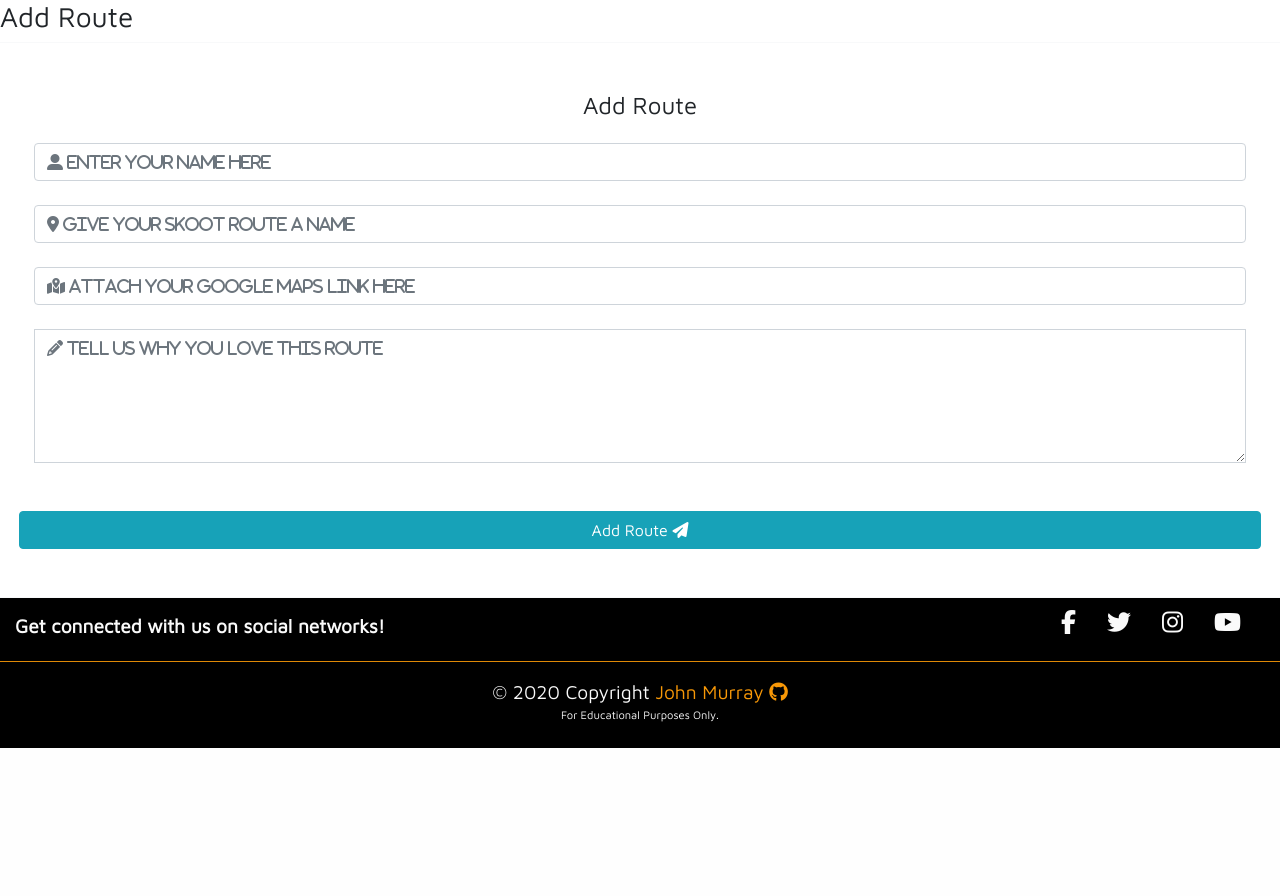
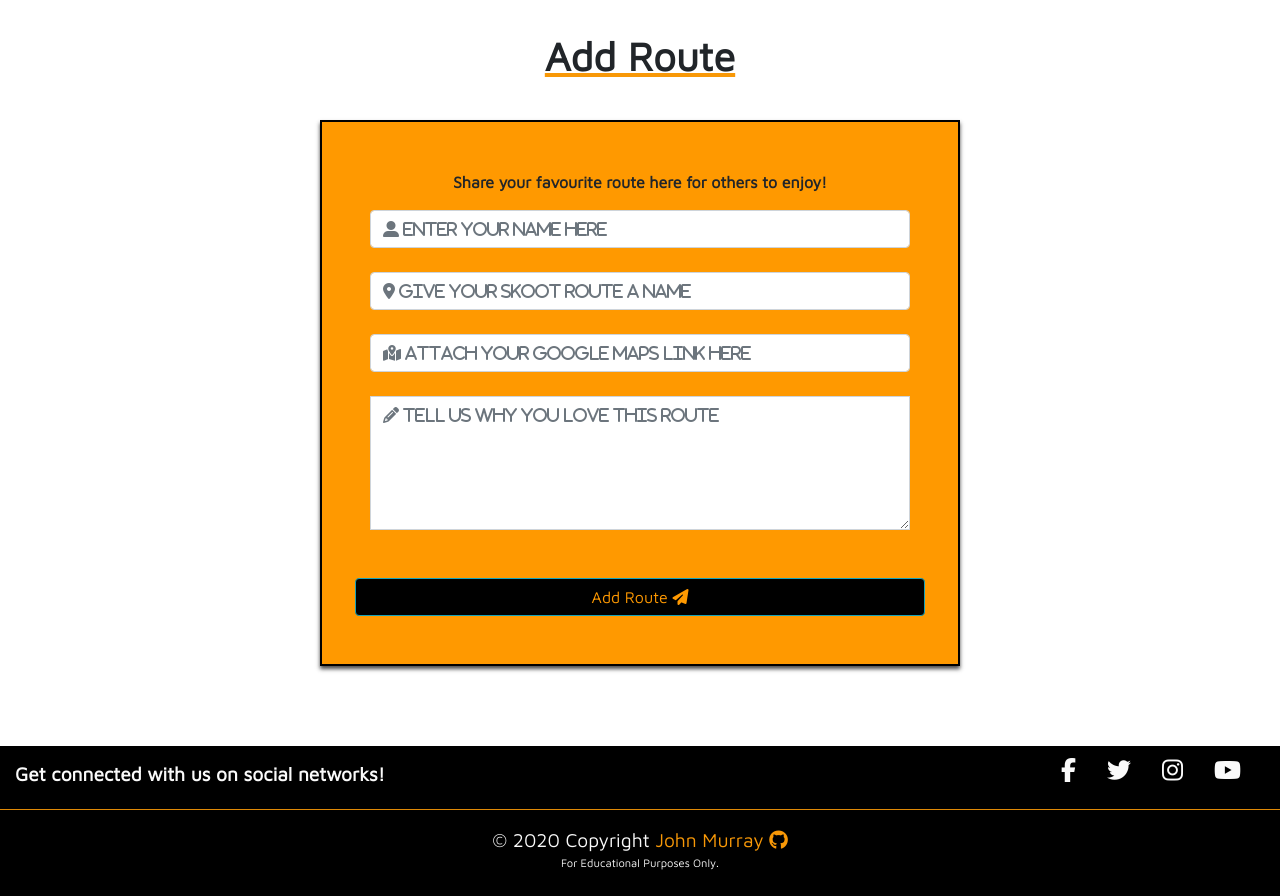
Before and after one commit to Jmurray1989/Skoot-Route, a Flask app: page /addroute in a window 1280 px wide. Shown: the part 96-992 px from the top of the page. Before the commit the page ends 844 px from the top, so only its background shows below. Run offline with Flask 2, Linux system fonts and the light colour scheme; some libraries are stand-ins or nearby versions.

Commit message:
add route form background color change to orange and add button changed to black, form centered

```diff
--- a/static/css/style.css
+++ b/static/css/style.css
@@ -394,9 +394,8 @@ h1.public-header {
   border: 2px solid #000000;
   padding: 1rem;
   margin: 1rem;
-  -webkit-box-shadow: 0 3px 4px rgba(29, 29, 29, 0.6);
-  box-shadow: 0 3px 4px rgba(29, 29, 29, 0.6);
-
+  -webkit-box-shadow: 0 3px 4px rgba(29, 29, 29, 0.8);
+  box-shadow: 0 3px 4px rgba(29, 29, 29, 0.8);
 }
 
 /*Buttons*/
@@ -432,6 +431,39 @@ a.btn.edit_btn:hover {
 }
 
 /*-------------------------------------Add Routes---------------------------------------------*/
+
+/*Headers*/
+
+.add_route_header {
+  text-align: center;
+  padding: 2rem;
+}
+
+/*Form*/
+
+.route_form {
+    margin-bottom: 5rem;
+    border: 2px #000000 solid;
+    background-color: rgb(255, 153, 0);
+    -webkit-box-shadow: 0 3px 4px rgba(29, 29, 29, 0.8);
+    box-shadow: 0 3px 4px rgba(29, 29, 29, 0.8);
+}
+
+.route-slogan {
+    font-weight: bolder;
+}
+
+.add_button {
+    background-color: #000000;
+    color: rgb(255, 153, 0);
+}
+
+.add_button:hover {
+    background-color: #ffffff;
+    color: #000000;
+}
+
+
 
 /*-------------------------------------Mobile---------------------------------------------*/
 
--- a/templates/addroute.html
+++ b/templates/addroute.html
@@ -1,36 +1,65 @@
-{% extends 'base.html' %}
-{% block content %}
+{% extends 'base.html' %} {% block content %}
 
-<h3>Add Route</h3>
-
-<div class="row form">
+<h1 class="add_route_header">Add Route</h1>
 
 <!-- Add Route Form -->
-	<form class="col-12 text-center border border-light p-5" action="{{ url_for('insert_route') }}" method="POST">
-
-		<p class="h4 mb-4">Add Route</p>
+<form
+  class="col-sm-10 col-md-6 container text-center p-5 route_form"
+  action="{{ url_for('insert_route') }}"
+  method="POST"
+>
+  <p class="route-slogan">
+    Share your favourite route here for others to enjoy!
+  </p>
 
   <!-- Your Name -->
-		<input type="text" id="person_name" name="person_name" class="form-control mb-4" placeholder="&#xF406; Enter Your Name Here" style="font-family: FontAwesome">
+  <input
+    type="text"
+    id="person_name"
+    name="person_name"
+    class="form-control mb-4"
+    placeholder="&#xF406; Enter Your Name Here"
+    style="font-family: FontAwesome;"
+  />
 
   <!-- Route Name -->
-		<input type="text" id="route_name" name="route_name" class="form-control mb-4" placeholder="&#xF3c5; Give Your Skoot Route A Name" style="font-family: FontAwesome">
+  <input
+    type="text"
+    id="route_name"
+    name="route_name"
+    class="form-control mb-4"
+    placeholder="&#xF3c5; Give Your Skoot Route A Name"
+    style="font-family: FontAwesome;"
+  />
 
   <!-- Route Link -->
-		<input type="text" id="map_link" name="map_link" class="form-control mb-4" placeholder="&#xF5a0; Attach Your Google Maps Link Here" style="font-family: FontAwesome">
+  <input
+    type="text"
+    id="map_link"
+    name="map_link"
+    class="form-control mb-4"
+    placeholder="&#xF5a0; Attach Your Google Maps Link Here"
+    style="font-family: FontAwesome;"
+  />
 
   <!-- Route Description -->
   <div class="form-group">
-			<textarea class="form-control rounded-0" id="route_description" name="route_description" rows="5" placeholder="&#xF303; Tell Us Why You Love This Route" style="font-family: FontAwesome"></textarea>
+    <textarea
+      class="form-control rounded-0"
+      id="route_description"
+      name="route_description"
+      rows="5"
+      placeholder="&#xF303; Tell Us Why You Love This Route"
+      style="font-family: FontAwesome;"
+    ></textarea>
   </div>
 
   <!-- Send button -->
   <div class="row">
-			<button class="btn btn-info btn-block" type="submit" name="action">Add Route
-        <i class="fas fa-paper-plane"></i></button>
+    <button class="add_button btn btn-info btn-block" type="submit" name="action">
+      Add Route <i class="fas fa-paper-plane"></i>
+    </button>
   </div>
-
 </form>
-</div>
 
 {% endblock %}
```
Lines whose indentation alone changed are shown as unchanged.
